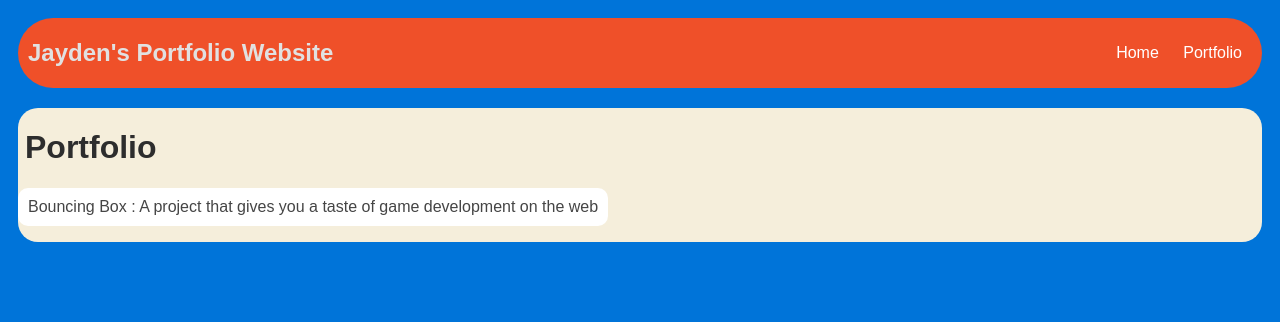
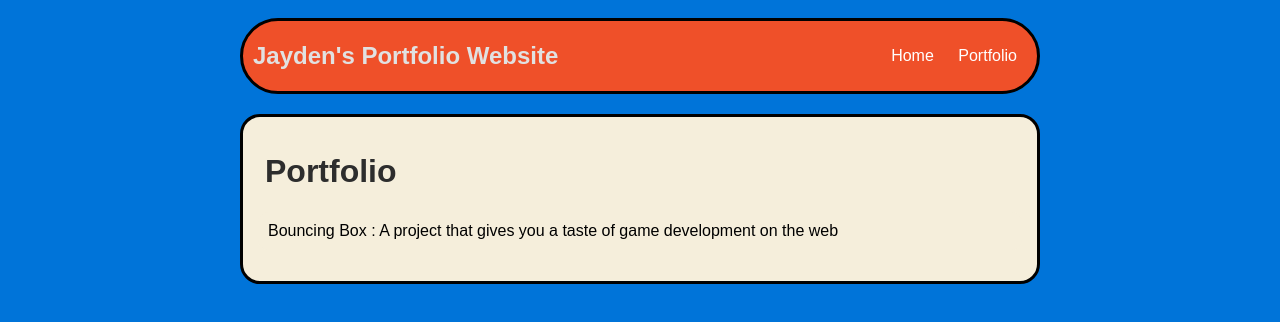
Before and after one commit to JLaCombe1/JLaCombe1.github.io, a plain HTML site: page portfolio.html in a window 1280 px wide. Drawn offline with nearby package versions, Linux system fonts and the light colour scheme.

Commit message:
add portfolio.html file

```diff
--- a/portfolio.css
+++ b/portfolio.css
@@ -9,7 +9,7 @@
                 font-weight: bold;
 
             }
-            .all-contents {
+            #all-contents {
                 max-width: 800px;
                 margin: auto;
             }
@@ -21,6 +21,9 @@
                 display: flex;
                 padding: 10px;
                 border-radius: 893px;
+                border-style: solid;
+                border-color: rgb(0,0,0);
+                border-width: 3px;
             }
             nav header{
                 display: flex;
@@ -46,6 +49,9 @@
                 display: flex;
                 border-radius: 20px;
                 margin-top: 20px;
+                border-style: solid;
+                border-color: rgb(0,0,0);
+                border-width: 3px;
             }
             .sidebar{
                 margin-right: 25px;
@@ -72,17 +78,18 @@
             }
 
             #portfolio li {
-                background: #fff;
+                background: rgb(245,238,219);
                 padding: 10px;
                 border-radius: 10px;
                 margin-bottom: 10px;
             }
 
             #portfolio li:hover {
-                background: #eee;
+                background: rgb(239,80,41);
             }
 
             #portfolio a {
                 text-decoration: none;
-                color: #454545;
+                color: rgb(0,0,0);
+                font-family: arial;
             }
--- a/portfolio.html
+++ b/portfolio.html
@@ -18,7 +18,7 @@
                 </ul>
             </nav>
             <main>
-                <div class="contents">
+                <div class="content">
                     <h1 id="portfolio-header">Portfolio</h1>
                     <ul id="portfolio"></ul>
                 </div>
```
Also changed, not shown: index.html (+1 -1 lines).
